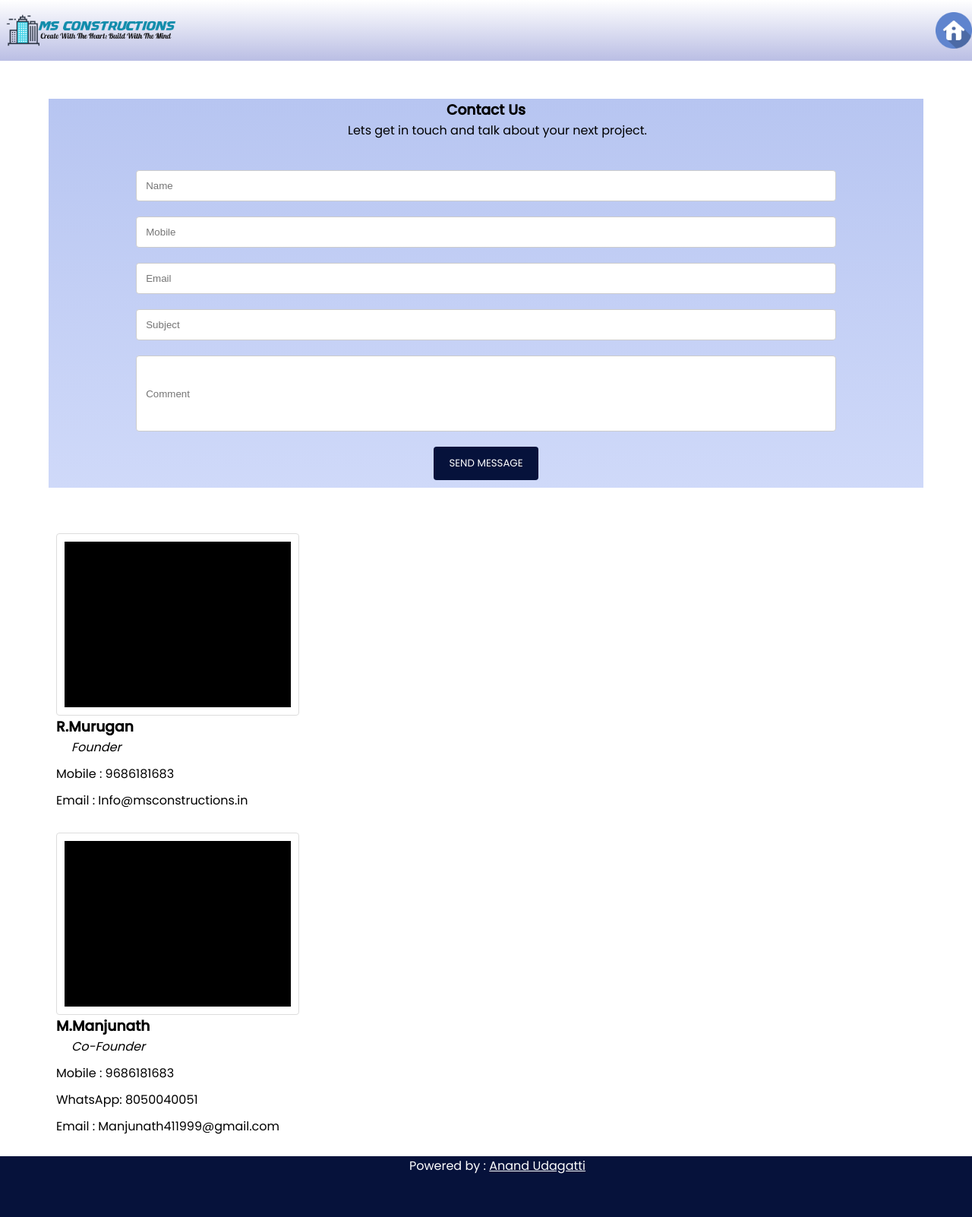
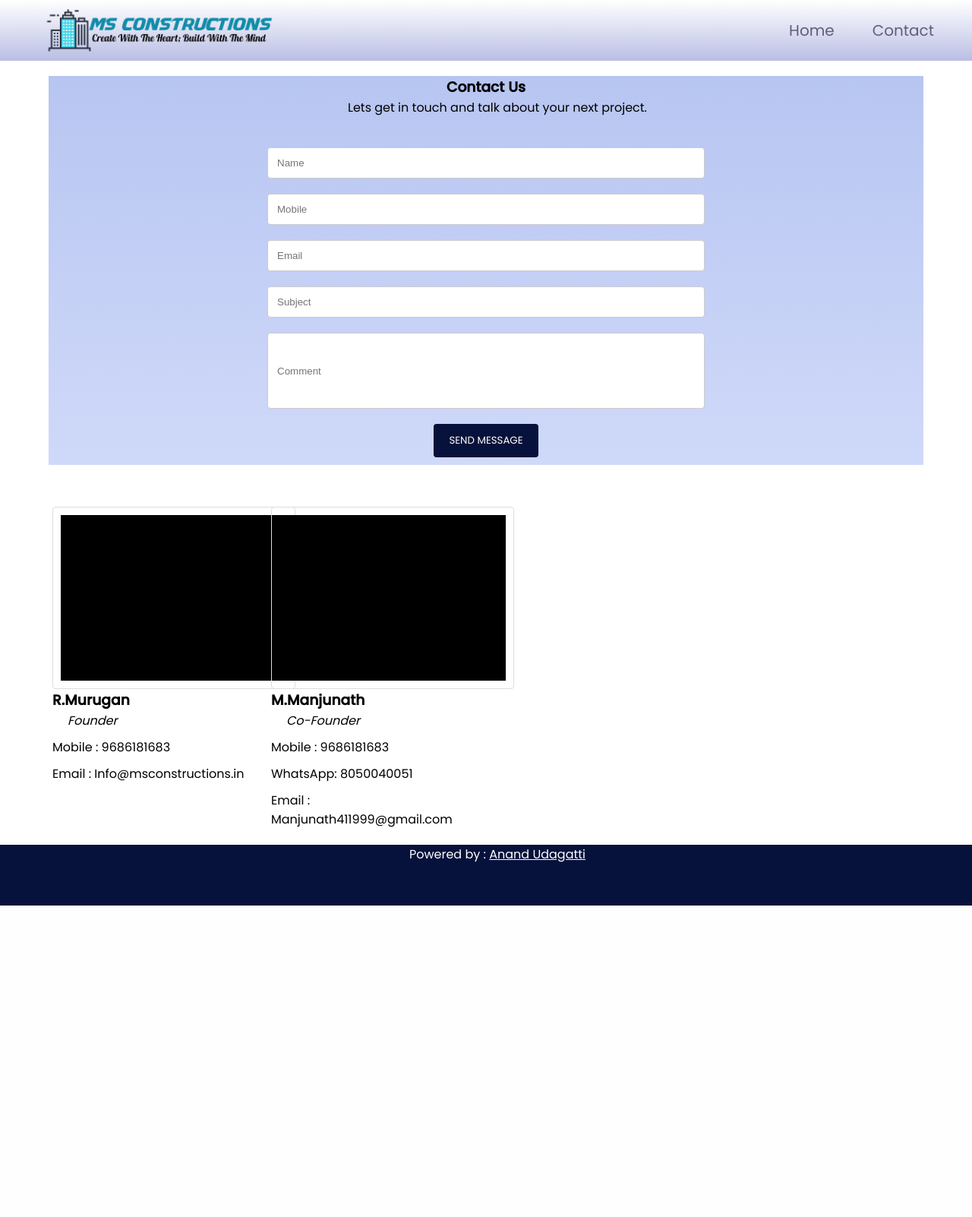
Before and after one commit to anandudagatti/anandudagatti.github.io, a Flask app: page /contact in a window 1280 px wide. Shown: the whole page at 76% size. After the commit the page ends 1192 px from the top, so only its background shows below. Run offline with Flask 2, Linux system fonts and the light colour scheme.

Commit message:
fixing mobile view bug

```diff
--- a/static/css/style.css
+++ b/static/css/style.css
@@ -296,102 +296,12 @@ img {vertical-align: middle;}
   .text {font-size: 11px}
 }
 
-	.nav-links {
-		display:none;
+
+@media screen and (max-width: 1024px) {
+	nav ul {
+	    list-style-type: none;
 	}
 
-	.logo-container{
-		font-size: 2.5vh;
-		align-items: center;
-		margin: auto;
-	}
-
-	.logo-container img {
-		width:30vh;
-	}
-
-	.project-cantainer::after {
-		content: "";
-		clear: both;
-		display: block;
-	}
-
-	.project-cantainer img{
-		border: 1px solid #ddd;
-		border-radius: 4px;
-		padding: 10px;
-		width: 53vh;
-		height: 30vh;
-		margin-top: 10px;
-		margin-bottom: 50px;
-		margin-right: 10px;
-		margin-left: 0px;
-	}
-
-	.hide {
-		display:flex;
-		justify-content: right;
-		align-items: right;
-	}
-
-	.hide img{
-		width:6vh;
-		margin:auto;
-		justify-content: right;
-	}
-	.project-images {
-		width: 100%;
-		padding: 5px;
-	}
-
-	.contact-container {
-		justify-content: center;
-		width: 90%;
-		margin: auto;
-		margin-top: 50px;
-		margin-bottom: 110vh;
-
-	}
-
-	.contact-detail {
-		font: 2vh;
-		float: left;
-		width: 100%;
-		padding: 10px;
-	}
-
-	.contact-cantainer::after {
-		content: "";
-		clear: both;
-		display: block;
-	}
-
-	.contact-container img{
-		border: 1px solid #ddd;
-		border-radius: 4px;
-		padding: 10px;
-		width: 40vh;
-		height: 30vh;
-		margin: auto;
-	}
-
-	input[type=text], select, textarea {
-	  width: 80%;
-	  padding: 12px;
-	  border: 1px solid #ccc;
-	  border-radius: 4px;
-	  resize: vertical;
-	}
-
-	.contact-us {
-		justify-content: center;
-		width: 90%;
-		margin: auto;
-		margin-top: 10vh;
-	}
-
-
-@media screen and (max-width: 1024px) {
 	.nav-links {
 		display:none;
 	}
```
